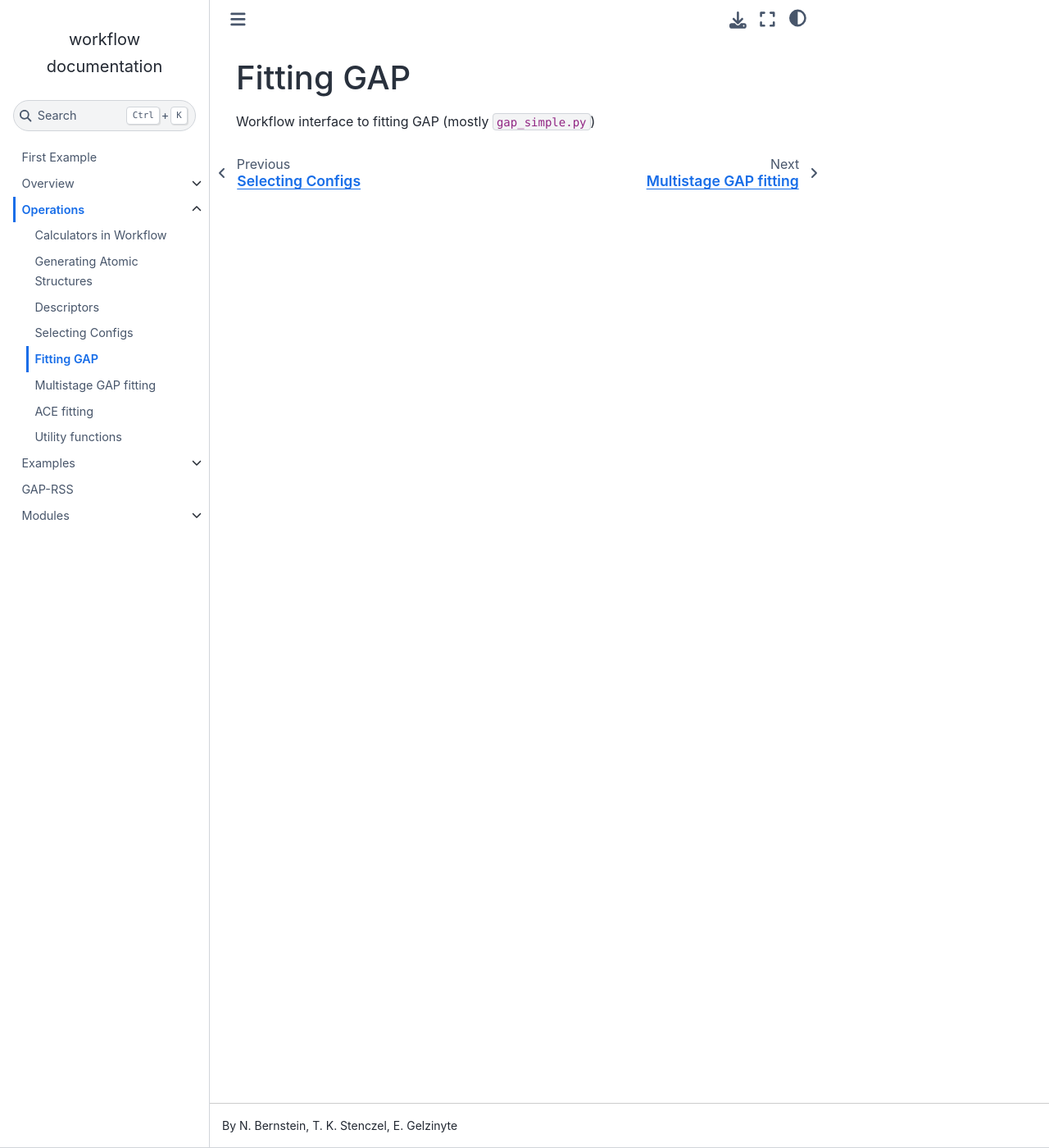
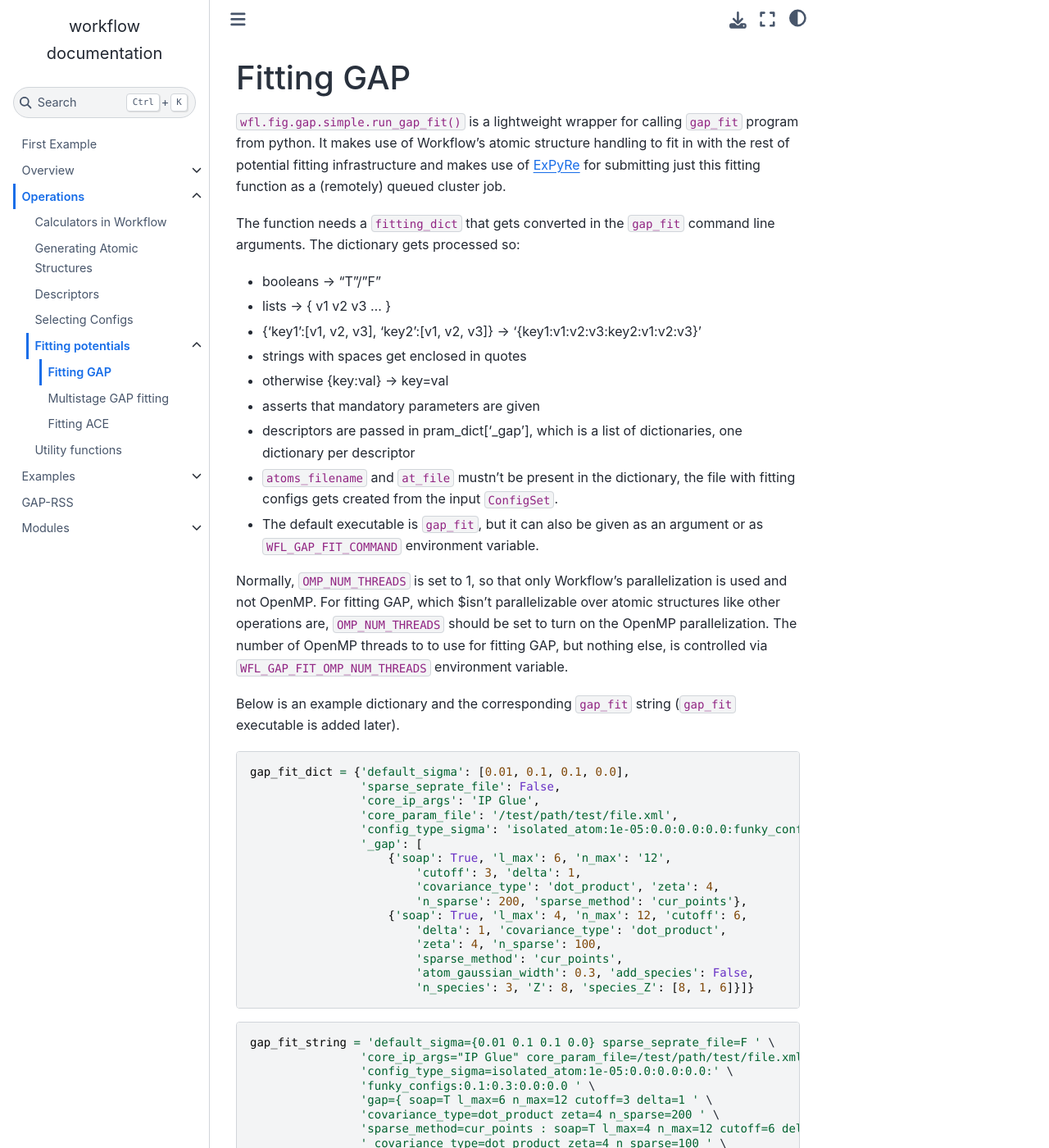
Before and after one commit to libAtoms/workflow, a Sphinx documentation site: the page built from docs/source/operations.gap_fitting.md, in a window 1280 px wide and 1400 px high. Shown: the whole window at 82% size. Built offline with Sphinx 7.4.7 and the Sphinx Book theme 1.1.4, drawn with Linux system fonts in a browser that asks for light colours; pages that are not in the unit, such as notebooks, are missing from menus; some of the changed text lies outside the part shown.

Commit message:
updated fitting entries

````diff
--- a/docs/source/operations.gap_fitting.md
+++ b/docs/source/operations.gap_fitting.md
@@ -1,3 +1,51 @@
 # Fitting GAP
 
-Workflow interface to fitting GAP (mostly `gap_simple.py`)
+`wfl.fig.gap.simple.run_gap_fit()` is a lightweight wrapper for calling `gap_fit` program from python. It makes use of Workflow's atomic structure handling to fit in with the rest of potential fitting infrastructure and makes use of [ExPyRe](https://libatoms.github.io/ExPyRe/) for submitting just this fitting function as a (remotely) queued cluster job.
+
+The function needs a `fitting_dict` that gets converted in the `gap_fit` command line arguments. The dictionary gets processed so:
+
+- booleans -> "T"/"F"
+- lists ->  { v1 v2 v3 ... }
+- {'key1':[v1, v2, v3], 'key2':[v1, v2, v3]} -> '{key1:v1:v2:v3:key2:v1:v2:v3}'
+- strings with spaces get enclosed in quotes
+- otherwise {key:val} -> key=val
+- asserts that mandatory parameters are given
+- descriptors are passed in pram_dict['_gap'], which is a list of dictionaries, one dictionary per descriptor
+- `atoms_filename` and `at_file` mustn't be present in the dictionary, the file with fitting configs gets created from the input `ConfigSet`.
+- The default executable is `gap_fit`, but it can also be given as an argument or as `WFL_GAP_FIT_COMMAND` environment variable.
+
+Normally, `OMP_NUM_THREADS` is set to 1, so that only Workflow's parallelization is used and not OpenMP. For fitting GAP, which $isn't parallelizable over atomic structures like other operations are, `OMP_NUM_THREADS` should be set to turn on the OpenMP parallelization. The number of OpenMP threads to to use for fitting GAP, but nothing else, is controlled via  `WFL_GAP_FIT_OMP_NUM_THREADS` environment variable.
+
+Below is an example dictionary and the corresponding `gap_fit` string (`gap_fit` executable is added later).
+
+```python
+gap_fit_dict = {'default_sigma': [0.01, 0.1, 0.1, 0.0],
+                'sparse_seprate_file': False,
+                'core_ip_args': 'IP Glue',
+                'core_param_file': '/test/path/test/file.xml',
+                'config_type_sigma': 'isolated_atom:1e-05:0.0:0.0:0.0:funky_configs:0.1:0.3:0.0:0.0',
+                '_gap': [
+                    {'soap': True, 'l_max': 6, 'n_max': '12',
+                        'cutoff': 3, 'delta': 1,
+                        'covariance_type': 'dot_product', 'zeta': 4,
+                        'n_sparse': 200, 'sparse_method': 'cur_points'},
+                    {'soap': True, 'l_max': 4, 'n_max': 12, 'cutoff': 6,
+                        'delta': 1, 'covariance_type': 'dot_product',
+                        'zeta': 4, 'n_sparse': 100,
+                        'sparse_method': 'cur_points',
+                        'atom_gaussian_width': 0.3, 'add_species': False,
+                        'n_species': 3, 'Z': 8, 'species_Z': [8, 1, 6]}]}
+```
+
+```
+gap_fit_string = 'default_sigma={0.01 0.1 0.1 0.0} sparse_seprate_file=F ' \
+                'core_ip_args="IP Glue" core_param_file=/test/path/test/file.xml ' \
+                'config_type_sigma=isolated_atom:1e-05:0.0:0.0:0.0:' \
+                'funky_configs:0.1:0.3:0.0:0.0 ' \
+                'gap={ soap=T l_max=6 n_max=12 cutoff=3 delta=1 ' \
+                'covariance_type=dot_product zeta=4 n_sparse=200 ' \
+                'sparse_method=cur_points : soap=T l_max=4 n_max=12 cutoff=6 delta=1' \
+                ' covariance_type=dot_product zeta=4 n_sparse=100 ' \
+                'sparse_method=cur_points atom_gaussian_width=0.3 add_species=F ' \
+                'n_species=3 Z=8 species_Z={{8 1 6}} }'
+```
--- a/docs/source/operations.rst
+++ b/docs/source/operations.rst
@@ -16,7 +16,5 @@ This page is for the functions/modules/code operations that are somewhat more mo
    operations.generate.md
    operations.descriptors.md
    operations.select.rst
-   operations.gap_fitting.md
-   operations.multistage_gap_fitting.rst
-   operations.ace_fitting.md
+   operations.fitting.rst
    operations.utils.md
````
Also changed, not shown: docs/source/operations.ace_fitting.md (+13 -2 lines), docs/source/operations.descriptors.md (+1 -1 lines), docs/source/operations.fitting.rst (added, +18 -0 lines), 1 other file.
